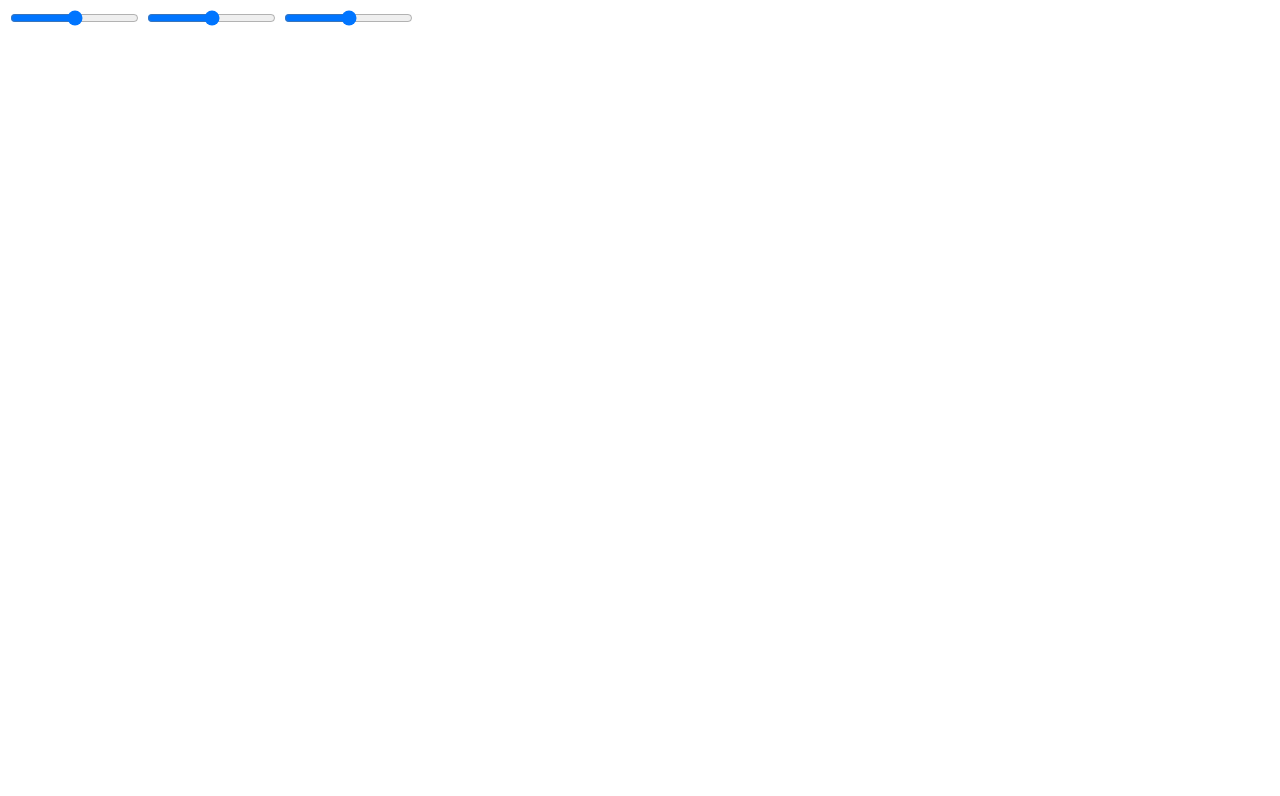
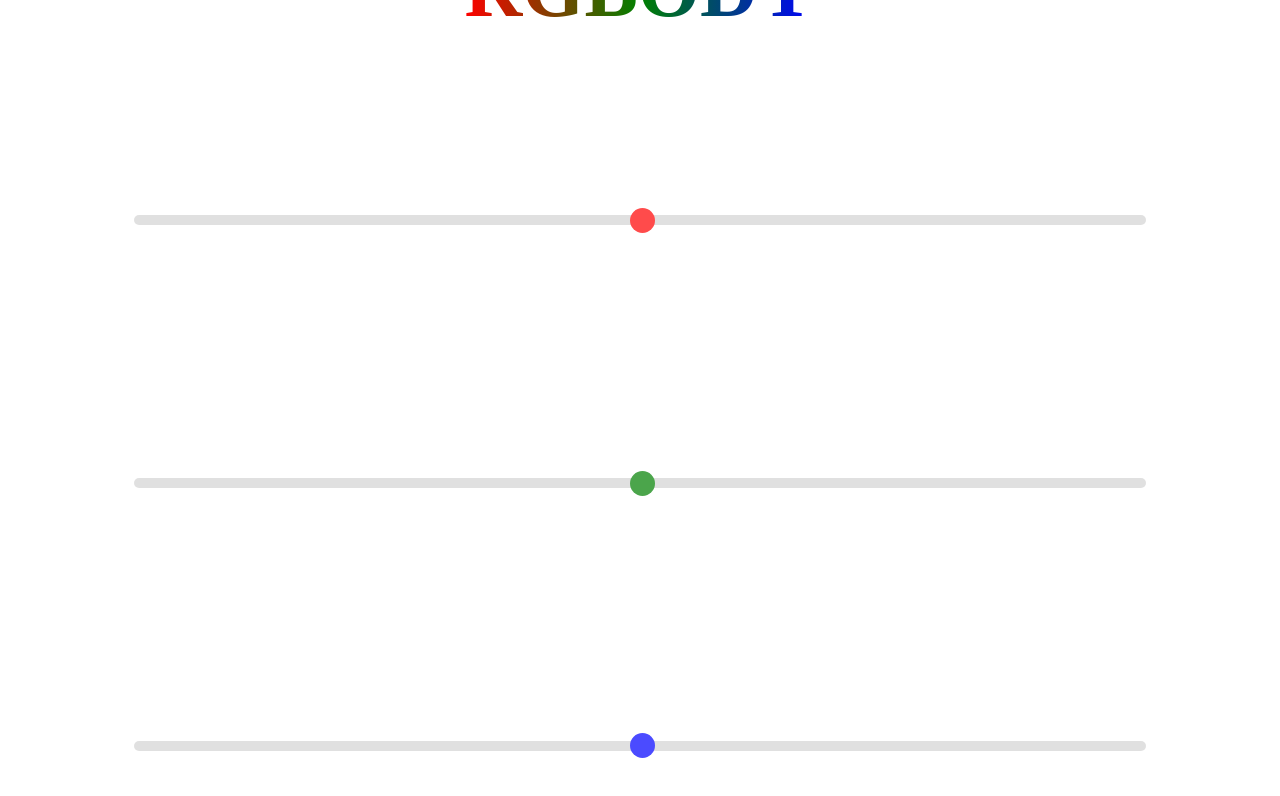
Before and after one commit to n-ce/RGBODY, a plain HTML site: page index.html in a window 1280 px wide. Drawn offline with Linux system fonts and the light colour scheme; a web font is replaced by a local one.

Commit message:
bugs fixed

```diff
--- a/index.html
+++ b/index.html
@@ -3,12 +3,14 @@
   <head>
     <meta charset="UTF-8">
     <meta name="viewport" content="width=device-width, initial-scale=1">
+    <link rel="stylesheet" href="style.css"/>
     <title>RGBODY</title>
 </head>
 <body>
-  <input type="range" id="Red" oninput="RGB()" max="255">
-  <input type="range" id="Green" oninput="RGB()">
-  <input type="range" id="Blue" oninput="RGB()">
+  <h1>RGBODY</h1>
+  <input type="range" id="Red" oninput="RGB()" min="16" max="255">
+  <input type="range" id="Green" oninput="RGB()"min="16" max="255">
+  <input type="range" id="Blue" oninput="RGB()"min="16" max="255">
 <script src="script.js"></script>
 </body>
 </html>
--- /dev/null
+++ b/style.css
@@ -0,0 +1,44 @@
+@import url('https://fonts.googleapis.com/css2?family=Playfair+Display:ital@1&display=swap');
+body {
+  height: 94vh;
+  display:flex;
+  flex-direction: column;
+  justify-content: center;
+  align-items: center;
+}
+h1{
+  font-family: 'Playfair Display', serif;
+  font-size: 5rem;
+  background: -webkit-linear-gradient(0deg,red, green,blue);
+  -webkit-background-clip: text;
+  -webkit-text-fill-color: transparent;
+}
+#Red,#Blue,#Green {
+  -webkit-appearance: none;
+  width: 80%;
+  height: 10px;
+  border-radius: 20px;
+  margin:10%;
+  background: #d3d3d3;
+  outline: none;
+  opacity: 0.7;
+  -webkit-transition: .2s;
+  transition: opacity .2s;
+}
+#Red:hover,#Blue:hover,#Green:hover
+{opacity: 1}
+#Red::-webkit-slider-thumb,#Blue::-webkit-slider-thumb,#Green::-webkit-slider-thumb
+{
+  -webkit-appearance: none;
+  appearance: none;
+  width: 25px;
+  height: 25px;
+  border-radius: 50%;
+  cursor: pointer;
+}
+#Red::-webkit-slider-thumb
+{background:red}
+#Blue::-webkit-slider-thumb
+{background:blue}
+#Green::-webkit-slider-thumb
+{background:green}
```
